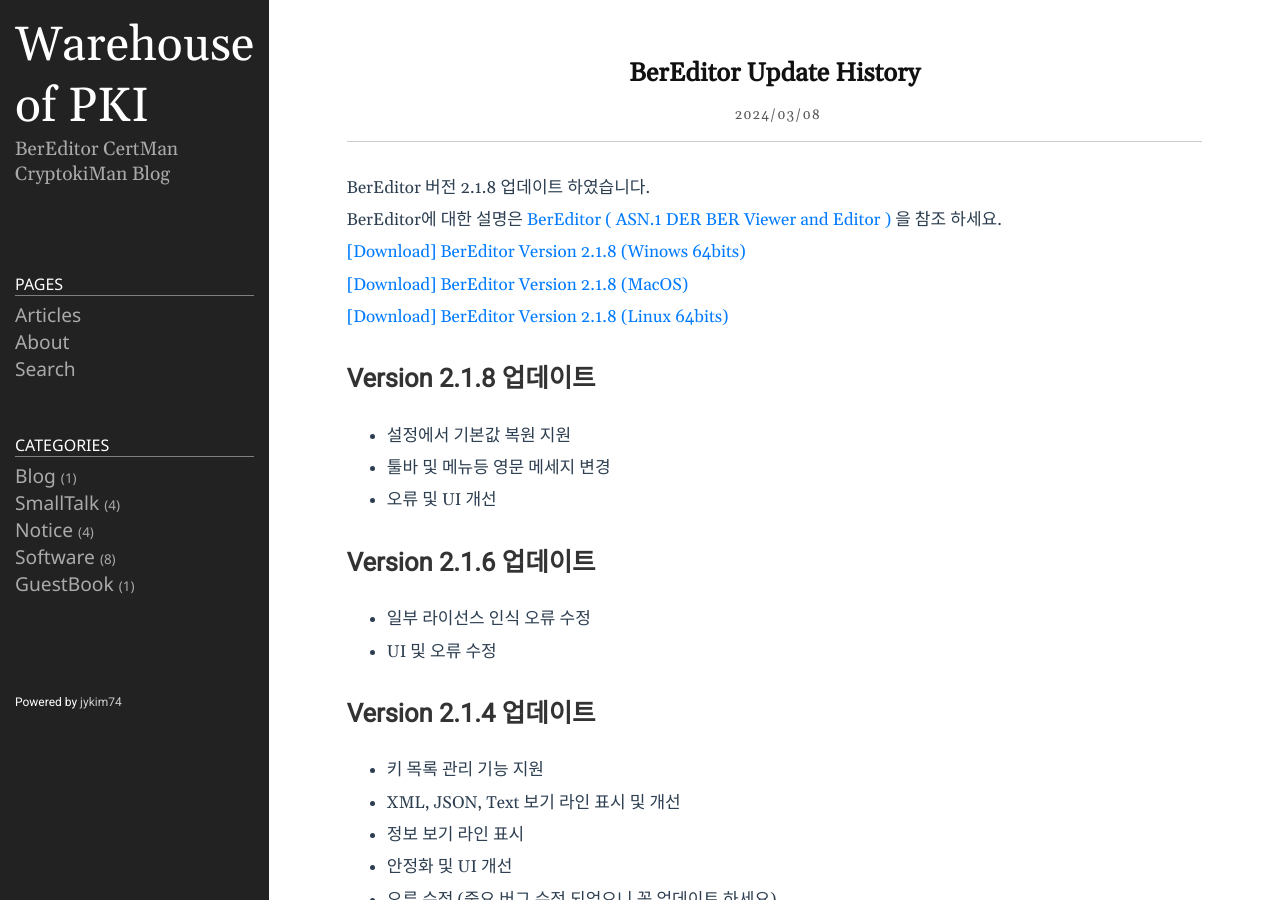
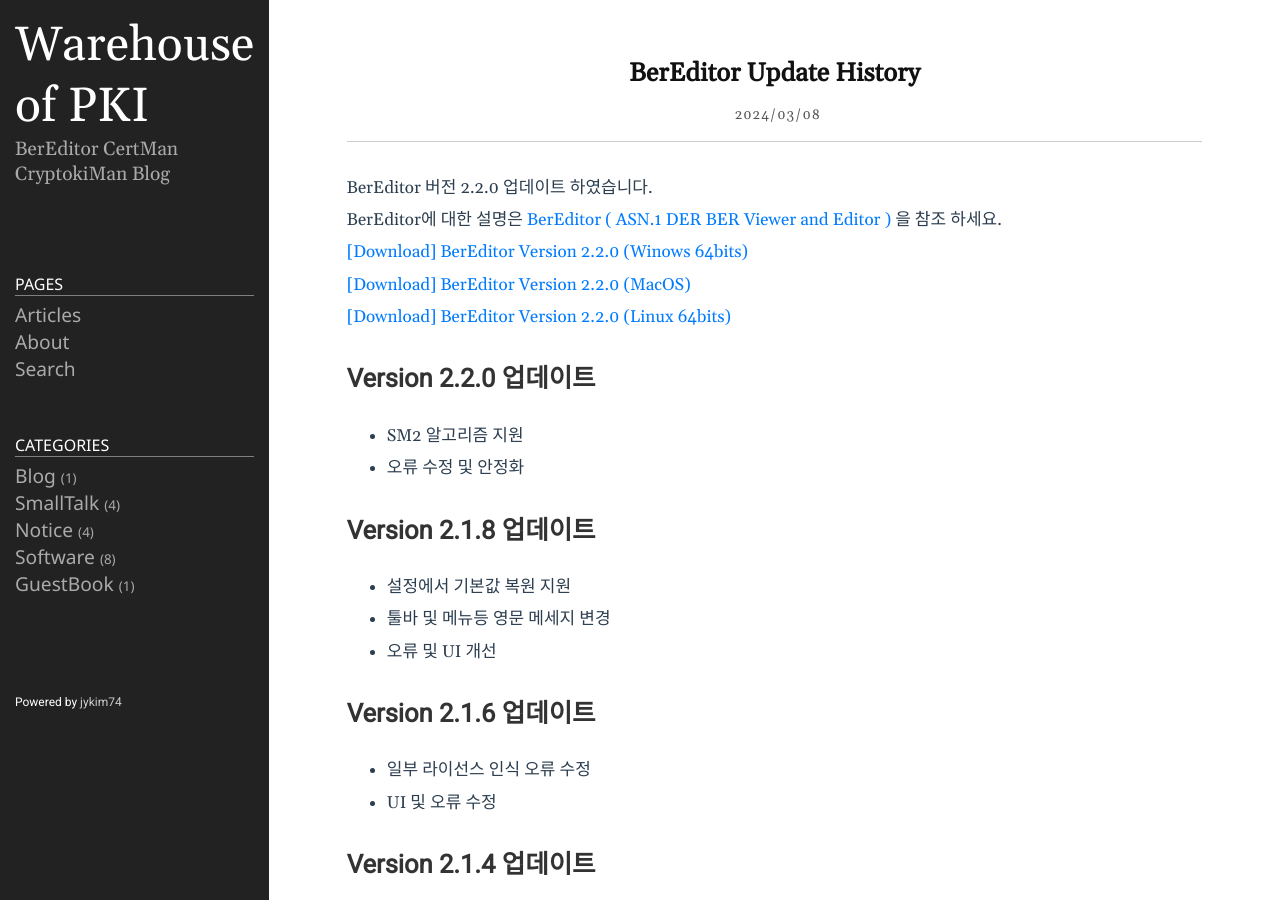
Before and after one commit to jykim74/jykim74.github.io, a Jekyll site: the page built from _posts/2024-03-08-BerEditorUpdate.md, in a window 1280 px wide and 900 px high. Built offline with Jekyll 4.4.1, drawn with Linux system fonts in a browser that asks for light colours; nearby versions of some CDN libraries; comment, search, counter and statistics services are not loaded.

Commit message:
CertMan BerEditor 업데이트 적용

```diff
--- a/_posts/2023-04-13-BerEditor.markdown
+++ b/_posts/2023-04-13-BerEditor.markdown
@@ -16,11 +16,11 @@
 
 This is a program I made personally, so if you have any questions or bugs, use [Google Groups]( https://groups.google.com/g/bereditor, "Google Groups" )
 
-[[Download] BerEditor Version 2.1.8 (Win64)]( https://jykim74.github.io/msi/BerEditor-enV218.msi "BerEditor" )
+[[Download] BerEditor Version 2.2.0 (Win64)]( https://jykim74.github.io/msi/BerEditor-enV220.msi "BerEditor" )
 
-[[Download] BerEditor Version 2.1.8 (MacOS)]( https://jykim74.github.io/dmg/BerEditorV218.dmg "BerEditor" )
+[[Download] BerEditor Version 2.2.0 (MacOS)]( https://jykim74.github.io/dmg/BerEditorV220.dmg "BerEditor" )
 
-[[Download] BerEditor Version 2.1.8 (Linux64)]( https://jykim74.github.io/zip/BerEditorV218.zip "BerEditor" )
+[[Download] BerEditor Version 2.2.0 (Linux64)]( https://jykim74.github.io/zip/BerEditorV220.zip "BerEditor" )
 
 If you would like to receive a license, simply write a request in [Free License Request](https::/jykim7.mycafe24.com/user_reg.php) and you can receive a trial (30-day) license.
 Of course, you can apply for a license multiple times.
--- a/_posts/2023-04-13-CertMan.markdown
+++ b/_posts/2023-04-13-CertMan.markdown
@@ -10,11 +10,11 @@
 The file can be downloaded from this page link (size is about 30M)
 This is a program I made personally, so if you have any questions or bugs, please Use [Google Groups]( https://groups.google.com/g/certman, "Google Groups" )
 
-[[Download] CertMan Version 1.9.6 (Win64)](https://jykim74.github.io/msi/CertMan-enV196.msi "CertMan")
+[[Download] CertMan Version 1.9.8 (Win64)](https://jykim74.github.io/msi/CertMan-enV198.msi "CertMan")
 
-[[Download] CertMan Version 1.9.6 (MacOS)](https://jykim74.github.io/dmg/CertManV196.dmg, "CertMan")
+[[Download] CertMan Version 1.9.8 (MacOS)](https://jykim74.github.io/dmg/CertManV198.dmg, "CertMan")
 
-[[Download] CertMan Version 1.9.6 (Linux64)](https://jykim74.github.io/zip/CertManV196.zip, "CertMan")
+[[Download] CertMan Version 1.9.8 (Linux64)](https://jykim74.github.io/zip/CertManV198.zip, "CertMan")
 
 If you would like to receive a license, simply write a request in [Free License Request](https::/jykim7.mycafe24.com/user_reg.php) and you can receive a trial (30-day) license.
 Of course, you can apply for a license multiple times.
--- a/_posts/2024-03-08-BerEditorUpdate.md
+++ b/_posts/2024-03-08-BerEditorUpdate.md
@@ -4,12 +4,16 @@
 tags: [ASN.1,ASN.1 viewer, BER, BER reader, BER viewer, DER ,DER reader]
 category: Software
 ---
-BerEditor 버전 2.1.8 업데이트 하였습니다.
+BerEditor 버전 2.2.0 업데이트 하였습니다.
 BerEditor에 대한 설명은 [BerEditor ( ASN.1 DER BER Viewer and Editor )](https://jykim74.tistory.com/36) 을 참조 하세요.
 
-[\[Download\] BerEditor Version 2.1.8 (Winows 64bits)](https://jykim74.github.io/msi/BerEditor-enV218.msi)
-[\[Download\] BerEditor Version 2.1.8 (MacOS)](https://jykim74.github.io/dmg/BerEditorV218.dmg)
-[\[Download\] BerEditor Version 2.1.8 (Linux 64bits)](https://jykim74.github.io/zip/BerEditorV218.zip)
+[\[Download\] BerEditor Version 2.2.0 (Winows 64bits)](https://jykim74.github.io/msi/BerEditor-enV220.msi)
+[\[Download\] BerEditor Version 2.2.0 (MacOS)](https://jykim74.github.io/dmg/BerEditorV220.dmg)
+[\[Download\] BerEditor Version 2.2.0 (Linux 64bits)](https://jykim74.github.io/zip/BerEditorV220.zip)
+
+## Version 2.2.0 업데이트
+- SM2 알고리즘 지원
+- 오류 수정 및 안정화
 
 ## Version 2.1.8 업데이트
 - 설정에서 기본값 복원 지원
--- a/appcast/bereditor_appcast_mac.xml
+++ b/appcast/bereditor_appcast_mac.xml
@@ -5,10 +5,10 @@
 		<description>Feed for BerEditor updates</description>
 		<language>en</language>
 		<item>
-			<title>Version 2.1.8</title>
+			<title>Version 2.2.0</title>
 			<sparkle:releaseNotesLink>https://jykim74.github.io/software/2024/03/08/BerEditorUpdate.html</sparkle:releaseNotesLink>
-			<enclosure url="https://jykim74.github.io/dmg/BerEditorV218.dmg" sparkle:version="2.1.8"
-			sparkle:edSignature="TbObVFrppMbxoSEtHs8+zPcYlNg/XhcUhHrmW0Ys2q3UF+nEaR5F/+eFMZLxYIF4Lt0T20iLfDFzZpODiH9WDQ==" length="16616475"
+			<enclosure url="https://jykim74.github.io/dmg/BerEditorV220.dmg" sparkle:version="2.2.0"
+			sparkle:edSignature="O+1kSyLmctYkQSGZnKHJzi0Mkzpd+lYgpME7rqSRB71NCnclpSR+zcjrrmJ6vQBEeaCWGRIuN+wwCO2Gjr0KAw==" length="16618255"
 			type="application/octet-stream"/>
 		</item>
 	</channel>
--- a/appcast/bereditor_appcast_mac2.xml
+++ b/appcast/bereditor_appcast_mac2.xml
@@ -8,7 +8,7 @@
 			<title>Version 2.2.0</title>
 			<sparkle:releaseNotesLink>https://jykim74.github.io/software/2024/03/08/BerEditorUpdate.html</sparkle:releaseNotesLink>
 			<enclosure url="https://jykim74.github.io/dmg/BerEditorV220.dmg" sparkle:version="2.2.0"
-			sparkle:edSignature="z1+8mvYhq5SFiw/aIr8wkR40OQY8o47sq/sJogM3sLD+8luk0mVZM1KXtZeqzNARX1e1w1c5KXb7zQVzFqQUDQ==" length="16645212"
+			sparkle:edSignature="O+1kSyLmctYkQSGZnKHJzi0Mkzpd+lYgpME7rqSRB71NCnclpSR+zcjrrmJ6vQBEeaCWGRIuN+wwCO2Gjr0KAw==" length="16618255"
 			type="application/octet-stream"/>
 		</item>
 	</channel>
--- a/appcast/bereditor_appcast_mac_ko.xml
+++ b/appcast/bereditor_appcast_mac_ko.xml
@@ -5,10 +5,10 @@
 		<description>Feed for BerEditor updates</description>
 		<language>en</language>
 		<item>
-			<title>Version 2.1.8</title>
+			<title>Version 2.2.0</title>
 			<sparkle:releaseNotesLink>https://jykim74.github.io/software/2024/03/08/BerEditorUpdate.html</sparkle:releaseNotesLink>
-			<enclosure url="https://jykim74.github.io/dmg/BerEditorV218.dmg" sparkle:version="2.1.8"
-			sparkle:edSignature="TbObVFrppMbxoSEtHs8+zPcYlNg/XhcUhHrmW0Ys2q3UF+nEaR5F/+eFMZLxYIF4Lt0T20iLfDFzZpODiH9WDQ==" length="16616475"
+			<enclosure url="https://jykim74.github.io/dmg/BerEditorV220.dmg" sparkle:version="2.2.0"
+			sparkle:edSignature="O+1kSyLmctYkQSGZnKHJzi0Mkzpd+lYgpME7rqSRB71NCnclpSR+zcjrrmJ6vQBEeaCWGRIuN+wwCO2Gjr0KAw==" length="16618255"
 			type="application/octet-stream"/>
 		</item>
 	</channel>
--- a/appcast/bereditor_appcast_win.xml
+++ b/appcast/bereditor_appcast_win.xml
@@ -5,9 +5,9 @@
 		<description>Feed for BerEditor updates</description>
 		<language>en</language>
 		<item>
-			<title>Version 2.1.8</title>
+			<title>Version 2.2.0</title>
 			<sparkle:releaseNotesLink>https://jykim74.github.io/software/2024/03/08/BerEditorUpdate.html</sparkle:releaseNotesLink>
-			<enclosure url="https://jykim74.github.io/msi/BerEditor-enV218.msi" sparkle:version="2.1.8" length="0" type="application/octet-stream"/>
+			<enclosure url="https://jykim74.github.io/msi/BerEditor-enV220.msi" sparkle:version="2.2.0" length="0" type="application/octet-stream"/>
 		</item>
 	</channel>
 </rss>
--- a/appcast/bereditor_appcast_win_ko.xml
+++ b/appcast/bereditor_appcast_win_ko.xml
@@ -5,9 +5,9 @@
 		<description>Feed for BerEditor updates</description>
 		<language>en</language>
 		<item>
-			<title>Version 2.1.8</title>
+			<title>Version 2.2.0</title>
 			<sparkle:releaseNotesLink>https://jykim74.github.io/software/2024/03/08/BerEditorUpdate.html</sparkle:releaseNotesLink>
-			<enclosure url="https://jykim74.github.io/msi/BerEditor-enV218.msi" sparkle:version="2.1.8" length="0" type="application/octet-stream"/>
+			<enclosure url="https://jykim74.github.io/msi/BerEditor-enV220.msi" sparkle:version="2.2.0" length="0" type="application/octet-stream"/>
 		</item>
 	</channel>
 </rss>
--- a/appcast/certman_appcast_mac.xml
+++ b/appcast/certman_appcast_mac.xml
@@ -5,10 +5,10 @@
 		<description>Feed for CertMan updates</description>
 		<language>en</language>
 		<item>
-			<title>Version 1.9.6</title>
+			<title>Version 1.9.8</title>
 			<sparkle:releaseNotesLink>https://jykim74.github.io/software/2024/03/08/CertManUpdate.html</sparkle:releaseNotesLink>
-			<enclosure url="https://jykim74.github.io/dmg/CertManV196.dmg" sparkle:version="1.9.6"
-			sparkle:edSignature="sVvdp3QySUQahHqnroTcKr42da6iFtclR/GsypQzkl/80UEpUafwD77+VWKd644qz1CGoyzcBudge2MgE/ETBg==" length="17067802"
+			<enclosure url="https://jykim74.github.io/dmg/CertManV198.dmg" sparkle:version="1.9.8"
+			sparkle:edSignature="/pI8OSr4NXB2E5uYET8RnL9UOs+fp5INhRbxVxPcXibj+P9XxjddEregxXXzDUcNN+cNeBYd3o9/FBZVf3ZVBg==" length="17065613"
 			type="application/octet-stream"/>
 		</item>
 	</channel>
--- a/appcast/certman_appcast_mac2.xml
+++ b/appcast/certman_appcast_mac2.xml
@@ -8,7 +8,7 @@
 			<title>Version 1.9.8</title>
 			<sparkle:releaseNotesLink>https://jykim74.github.io/software/2024/03/08/CertManUpdate.html</sparkle:releaseNotesLink>
 			<enclosure url="https://jykim74.github.io/dmg/CertManV198.dmg" sparkle:version="1.9.8"
-			sparkle:edSignature="qetdxjNe5u2bZsha19aiWfpqkesDVQdl9IZIdMogUJJ8Ozhxfvi2sChxnmuGRH5wchuciEChKB4z18KFlQsXAg==" length="17067622"
+			sparkle:edSignature="/pI8OSr4NXB2E5uYET8RnL9UOs+fp5INhRbxVxPcXibj+P9XxjddEregxXXzDUcNN+cNeBYd3o9/FBZVf3ZVBg==" length="17065613"
 			type="application/octet-stream"/>
 		</item>
 	</channel>
--- a/appcast/certman_appcast_mac_ko.xml
+++ b/appcast/certman_appcast_mac_ko.xml
@@ -5,10 +5,10 @@
 		<description>Feed for CertMan updates</description>
 		<language>en</language>
 		<item>
-			<title>Version 1.9.6</title>
+			<title>Version 1.9.8</title>
 			<sparkle:releaseNotesLink>https://jykim74.github.io/software/2024/03/08/CertManUpdate.html</sparkle:releaseNotesLink>
-			<enclosure url="https://jykim74.github.io/dmg/CertManV196.dmg" sparkle:version="1.9.6"
-			sparkle:edSignature="sVvdp3QySUQahHqnroTcKr42da6iFtclR/GsypQzkl/80UEpUafwD77+VWKd644qz1CGoyzcBudge2MgE/ETBg==" length="17067802"
+			<enclosure url="https://jykim74.github.io/dmg/CertManV198.dmg" sparkle:version="1.9.8"
+			sparkle:edSignature="/pI8OSr4NXB2E5uYET8RnL9UOs+fp5INhRbxVxPcXibj+P9XxjddEregxXXzDUcNN+cNeBYd3o9/FBZVf3ZVBg==" length="17065613"
 			type="application/octet-stream"/>
 		</item>
 	</channel>
--- a/appcast/certman_appcast_win.xml
+++ b/appcast/certman_appcast_win.xml
@@ -5,9 +5,9 @@
 		<description>Feed for CertMan updates</description>
 		<language>en</language>
 		<item>
-			<title>Version 1.9.6</title>
+			<title>Version 1.9.8</title>
 			<sparkle:releaseNotesLink>https://jykim74.github.io/software/2024/03/08/CertManUpdate.html</sparkle:releaseNotesLink>
-			<enclosure url="https://jykim74.github.io/msi/CertMan-enV196.msi" sparkle:version="1.9.6" length="0" type="application/octet-stream"/>
+			<enclosure url="https://jykim74.github.io/msi/CertMan-enV198.msi" sparkle:version="1.9.8" length="0" type="application/octet-stream"/>
 		</item>
 	</channel>
 </rss>
--- a/appcast/certman_appcast_win_ko.xml
+++ b/appcast/certman_appcast_win_ko.xml
@@ -5,9 +5,9 @@
 		<description>Feed for CertMan updates</description>
 		<language>en</language>
 		<item>
-			<title>Version 1.9.6</title>
+			<title>Version 1.9.8</title>
 			<sparkle:releaseNotesLink>https://jykim74.github.io/software/2024/03/08/CertManUpdate.html</sparkle:releaseNotesLink>
-			<enclosure url="https://jykim74.github.io/msi/CertMan-enV196.msi" sparkle:version="1.9.6" length="0" type="application/octet-stream"/>
+			<enclosure url="https://jykim74.github.io/msi/CertMan-enV198.msi" sparkle:version="1.9.8" length="0" type="application/octet-stream"/>
 		</item>
 	</channel>
 </rss>
```
Also changed, not shown: _posts/2024-03-08-CertManUpdate.md (+8 -4 lines).
